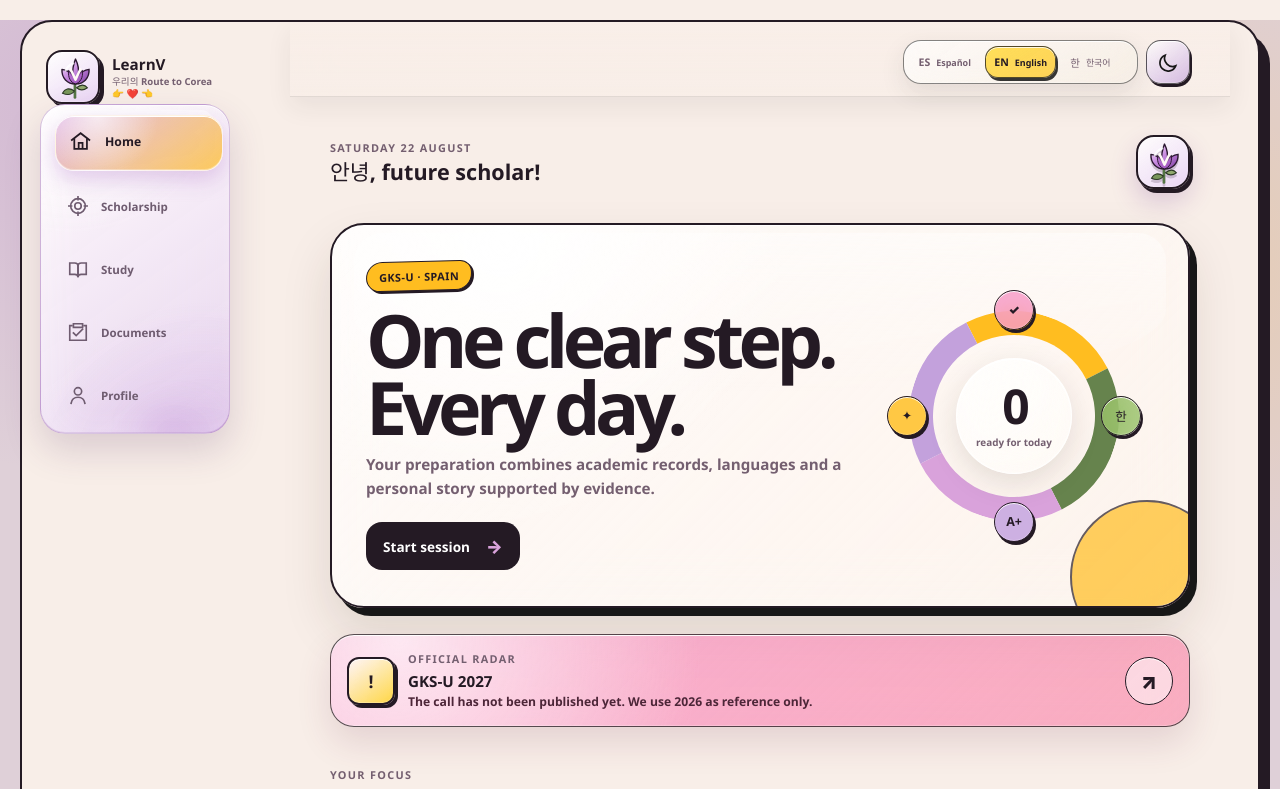
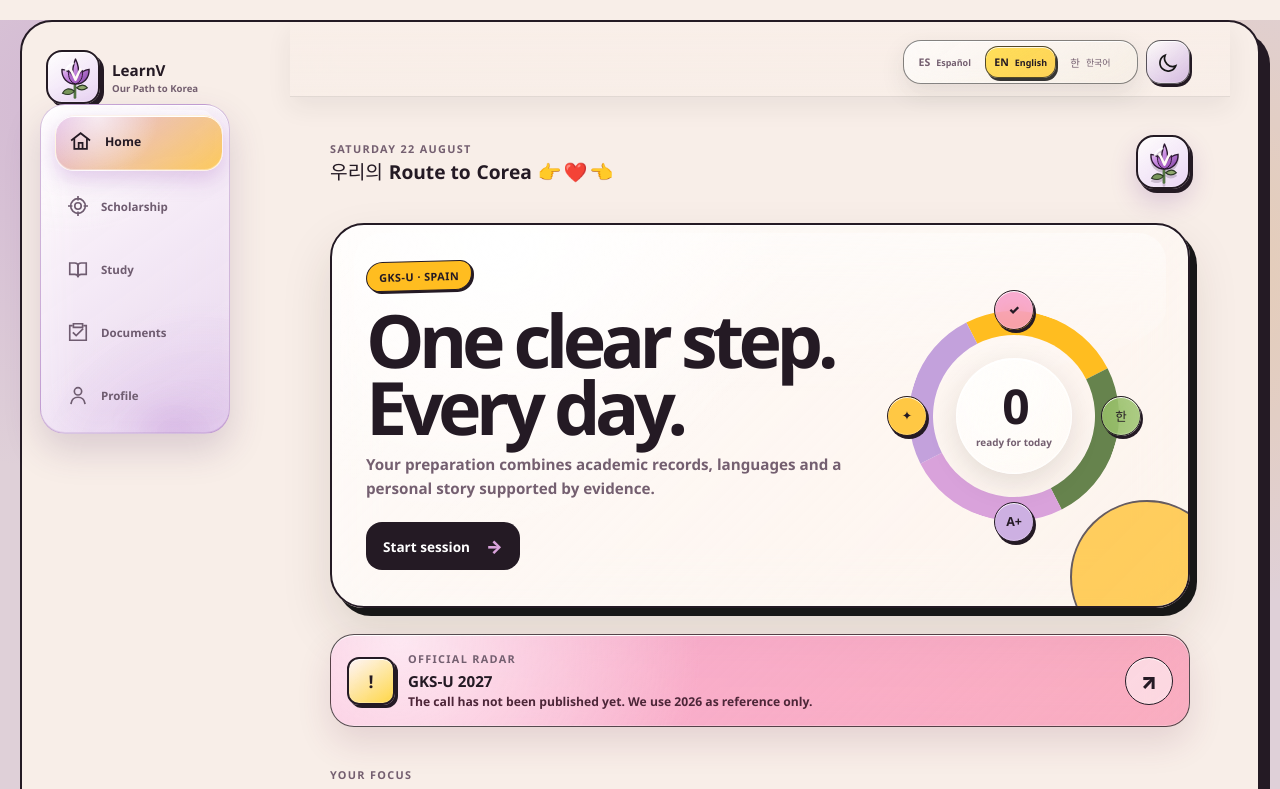
Before and after one commit to DevKAlpha/LearnV, a React (Vite) app: page /#/ in a window 1280 px wide. Shown: the top 789 px of the page. Built offline with nearby package versions, Linux system fonts and the light colour scheme.

Commit message:
fix: move multilingual route tagline to home

```diff
--- a/index.html
+++ b/index.html
@@ -19,7 +19,7 @@
       name="description"
       content="LearnV: preparación guiada, verificable y móvil para la beca Global Korea Scholarship."
     />
-    <title>LearnV - 우리의 Route to Corea 👉 ❤️ 👈</title>
+    <title>LearnV - Nuestra Ruta a Corea</title>
   </head>
   <body>
     <div id="root"></div>
--- a/src/presentation/App.tsx
+++ b/src/presentation/App.tsx
@@ -43,9 +43,7 @@ export function App() {
         <div className="brand-mark"><BrandMark /></div>
         <div>
           <strong>LearnV</strong>
-          <span className="desktop-brand__tagline">
-            우리의 Route to Corea <em aria-hidden="true">👉 ❤️ 👈</em>
-          </span>
+          <span>{copy.app.tagline}</span>
         </div>
       </aside>
 
--- a/src/presentation/pages/HomePage.tsx
+++ b/src/presentation/pages/HomePage.tsx
@@ -31,7 +31,12 @@ export function HomePage({ score, progress, toggleTask }: Props) {
       <header className="mobile-header">
         <div>
           <span className="eyebrow">{today}</span>
-          <h1>{copy.home.greeting}</h1>
+          <h1 className="home-route-title" aria-label="우리의 Route to Corea 👉 ❤️ 👈">
+            <span lang="ko">우리의</span>
+            <span lang="en">Route to</span>
+            <span lang="es">Corea</span>
+            <span className="home-route-title__icons" aria-hidden="true">👉 ❤️ 👈</span>
+          </h1>
         </div>
         <Link to="/profile" className="avatar-button" aria-label={copy.home.openProfile}><BrandMark /></Link>
       </header>
--- a/src/presentation/styles.css
+++ b/src/presentation/styles.css
@@ -263,10 +263,31 @@ input:focus-visible + span {
   margin-bottom: 26px;
 }
 
+.mobile-header > div {
+  min-width: 0;
+}
+
 .mobile-header h1 {
   margin: 0;
   font-size: clamp(1.05rem, 5vw, 1.35rem);
   line-height: 1.12;
+}
+
+.mobile-header .home-route-title {
+  display: flex;
+  max-width: 100%;
+  flex-wrap: wrap;
+  align-items: center;
+  gap: 0.12em 0.3em;
+  font-size: clamp(0.82rem, 4.1vw, 1.2rem);
+  overflow-wrap: anywhere;
+}
+
+.home-route-title__icons {
+  display: inline-block;
+  flex: 0 0 auto;
+  letter-spacing: -0.08em;
+  white-space: nowrap;
 }
 
 .avatar-button {
@@ -3881,17 +3902,6 @@ html[data-theme="dark"] .document-tags span {
   .desktop-brand span { display: block; }
   .desktop-brand strong { font-size: 0.95rem; }
   .desktop-brand span { margin-top: 2px; color: var(--muted); font-size: 0.6rem; font-weight: 750; }
-  .desktop-brand > div:last-child { min-width: 0; }
-  .desktop-brand .desktop-brand__tagline {
-    max-width: 132px;
-    overflow-wrap: anywhere;
-    line-height: 1.25;
-  }
-  .desktop-brand__tagline em {
-    display: inline-block;
-    font-style: normal;
-    white-space: nowrap;
-  }
   .main-content { grid-column: 2; min-width: 0; }
   .app-toolbar { padding: 18px 40px 12px; justify-content: flex-end; }
   .test-theme-toolbar { padding: 18px 40px 0; justify-content: flex-end; }
```
